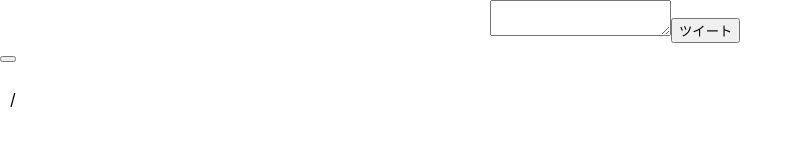
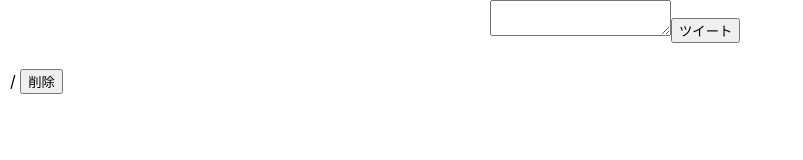
Before and after one commit to ShinsukeJPN/react_study_session, a React (Create React App) app: page / in a window 1280 px wide. Shown: the top 160 px of the page, without its empty margins (0-803 px from the left). Built offline with nearby package versions, Linux system fonts and the light colour scheme.

Commit message:
fix errors

```diff
--- a/src/App.js
+++ b/src/App.js
@@ -12,7 +12,6 @@ class App extends Component {
     return (
       <div>
         <AddForm />
-        <SubmitButton />
         <Tweet />
       </div>
     );
--- a/src/DelButton.js
+++ b/src/DelButton.js
@@ -1,6 +1,6 @@
-import React,{ Componetn } from 'react';
+import React,{ Component } from 'react';
 import { connect } from 'react-redux';
-import { delTweet } from './Store';
+import { deleteTweet } from './Store';
 
 class DelButton extends Component{
   constructor(props){
@@ -10,13 +10,13 @@ class DelButton extends Component{
 
   doAction(e){
     e.preventDefault();
-    let action = addTweet(this.props.index);
+    let action = deleteTweet(this.props.index);
     this.props.dispatch(action);
   }
 
   render(){
     return(
-      <button onClick={this.doAction} value={this.props.index}>削除</button>
+    <button onClick={this.doAction} value={this.props.index}>{this.props.value}</button>
     )
   }
 }
--- a/src/Item.js
+++ b/src/Item.js
@@ -1,5 +1,6 @@
 import React, { Component } from 'react';
 import { connect } from 'react-redux';
+import DelButton from './DelButton'
 
 class Item extends Component{
   form = {
@@ -27,9 +28,9 @@ class Item extends Component{
     return (
     <ul className="list_item">
     {this.props.value.tweet} / {this.props.value.timeStamp}
-    {/* <button onClick={this.deleteItem} data-id={i}>削除</button>
-    <button onClick={this.copyClipBoardItem} data-text={value.tweet}>クリップ</button>
-    リプ{value.replies.length} */}
+    <DelButton value="削除"/>
+    {/* <button onClick={this.copyClipBoardItem} data-text={value.tweet}>クリップ</button> */}
+    {/* リプ{value.replies.length} */}
     {/* {value.isFavorited ?
        <img src={favImage} data-id={i} style={this.fav} onClick={this.favoriteItem}/>
      :
--- a/src/Store.js
+++ b/src/Store.js
@@ -23,7 +23,7 @@ export function tweetReducer(state = initData, action){
   }
 }
 
-// Add Tweet Reducer
+// Add Tweet Reducer // action.type = "ADD", action.message is input value
 function addReduce(state, action){
   let d = new Date(),
   second = '' + d.getSeconds(),
@@ -36,10 +36,11 @@ function addReduce(state, action){
   let formattedDate = [year, month, day].join('-') + ' ' + hour + ':' + min + ':' + second;
 
   let tweetList = state.tweets.slice();
-  tweetList.concat({tweet: action.text, timeStamp: formattedDate, isFavorited: false});
-
+  tweetList.unshift({tweet: action.text, timeStamp: formattedDate, isFavorited: false});
+console.log(tweetList);
   return {
     tweets: tweetList,
+    text: '',
     mode: 'default',
     favList: []
   }
@@ -50,7 +51,7 @@ function deleteReduce(state, action){
   let tweetList = state.tweets.slice();
   tweetList.splice(action.index, 1);
   return {
-    tweets: tweetList.reverse(),
+    tweets: tweetList,
     message: ''
   }
 }
```
Also changed, not shown: src/AddForm.js (indentation only).
